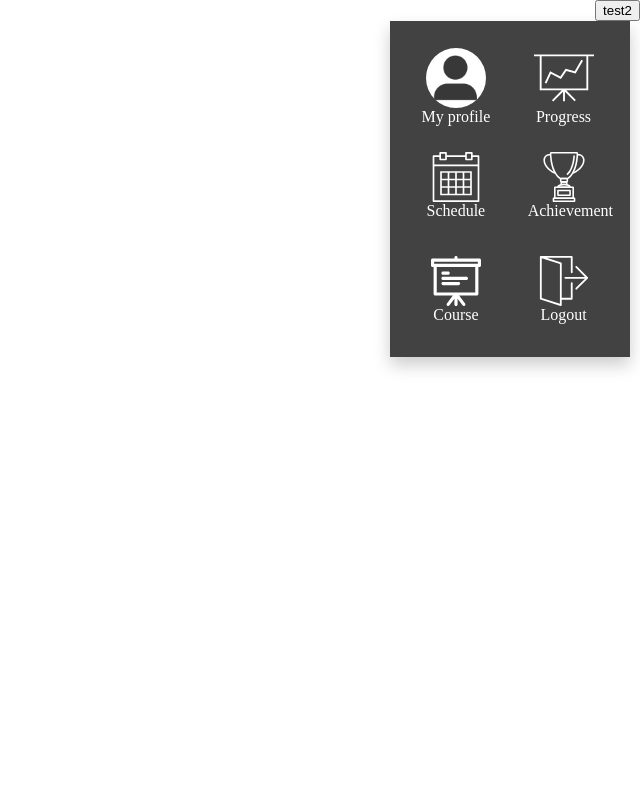
After one commit to ngohuiann/Software-Development-Project, a PHP site: page /test.html in a window 1280 px wide. The commit adds this page. Shown: the whole page, without its empty margins (640-1280 px from the left). Run offline with PHP 8.4, Linux system fonts and the light colour scheme.

Commit message:
Created header session and fixed login bug

```diff
--- a/CSS/header.css
+++ b/CSS/header.css
@@ -1,5 +1,5 @@
 .topnav {
-  overflow: hidden;
+  overflow: visible;
   background-color:white;
   padding:5px;
   width: 100%;
--- /dev/null
+++ b/CSS/test.css
@@ -0,0 +1,50 @@
+.dropdown {
+  float: right;
+  overflow: hidden;
+}
+
+.dropdown-content {
+  display: block;
+  position: absolute;
+  background-color: #424242;
+  min-width: 160px;
+  box-shadow: 0px 8px 16px 0px rgba(0,0,0,0.2);
+  z-index: 9;
+  right:10;
+  float: right;
+  padding: 12px;
+}
+
+/* Links inside the dropdown */
+.dropdown-content .column {
+  color: white;
+  padding: 13px 16px;
+  text-decoration: none;
+  display: block;
+  text-align: center;
+}
+
+/* Add a grey background color to dropdown links on hover */
+
+/* Show the dropdown menu on hover */
+.dropdown:hover .dropdown-content {
+  display: block;
+}
+
+.column {
+    float: left;
+    width: 48%;
+    height: 100px;
+    margin: 2px;
+}
+
+.column:hover{
+    background-color: slategrey;
+    cursor: pointer;
+}
+
+.row:after {
+    content: "";
+    display: table;
+    clear: both;
+}
--- /dev/null
+++ b/Functions/logout.php
@@ -0,0 +1,5 @@
+<?php
+session_start();
+header("location: /Software-Development-Project/index.php");
+session_destroy();
+?>
--- a/index.php
+++ b/index.php
@@ -1,9 +1,10 @@
 <html>
 <?php
 include('Conf/init.php');
-include('Includes/header.html');
+include('Conf/header-session.php');
+
 if (isset($_POST['submit'])) {
-//session_start();
+
 if($_SERVER["REQUEST_METHOD"] == "POST"){
 $login_date = date("Y-m-d H:i:s");
 $target_dir = "Images/ProfilePicture/";
--- /dev/null
+++ b/test.html
@@ -0,0 +1,25 @@
+<html>
+<head>
+    <link rel="stylesheet" type="text/css" href="CSS/test.css"/>
+    <link rel="stylesheet" type="text/css" href="CSS/body.css"/>
+</head>
+<body>
+	<div class="dropdown">
+		<button class="user-menu-btn" id="loginlink" onclick="openMenu()">test2</button>
+		<div class="dropdown-content">
+            <div class="row">
+                <a href="#"><div class="column"><img src="Images/ProfilePicture/default-profile.png" style="border-radius: 50%;" width="60px"/><br />My profile</div></a>
+                <a href="#"><div class="column"><img src="Images/progress.svg" width="60px"/><br />Progress</div></a>
+            </div>
+            <div class="row">
+                <a href="#"><div class="column"><img src="Images/calendar.svg" width="50px"/><br />Schedule</div></a>
+                <a href="#"><div class="column"><img src="Images/trophy.svg" width="50px"/><br />Achievement</div></a>
+            </div>
+            <div class="row">
+                <a href="#"><div class="column"><img src="Images/course.svg" width="50px"/><br />Course</div></a>
+                <a href="logout.php"><div class="column"><img src="Images/logout.svg" width="50px"/><br />Logout</div></a>
+            </div>
+		</div>
+	</div>
+</body>
+</html>
```
Also changed, not shown: CSS/header-user.css (added, +54 -0 lines), Conf/header-session.php (added, +13 -0 lines), Includes/header-user.php (added, +69 -0 lines), login.php (+20 -5 lines), Images/ProfilePicture/default-profile.png (renamed from Images/default-profile.png), Images/calendar.svg (added), Images/course.svg (added), Images/logout.svg (added), Images/progress.svg (added), Images/trophy.svg (added).
